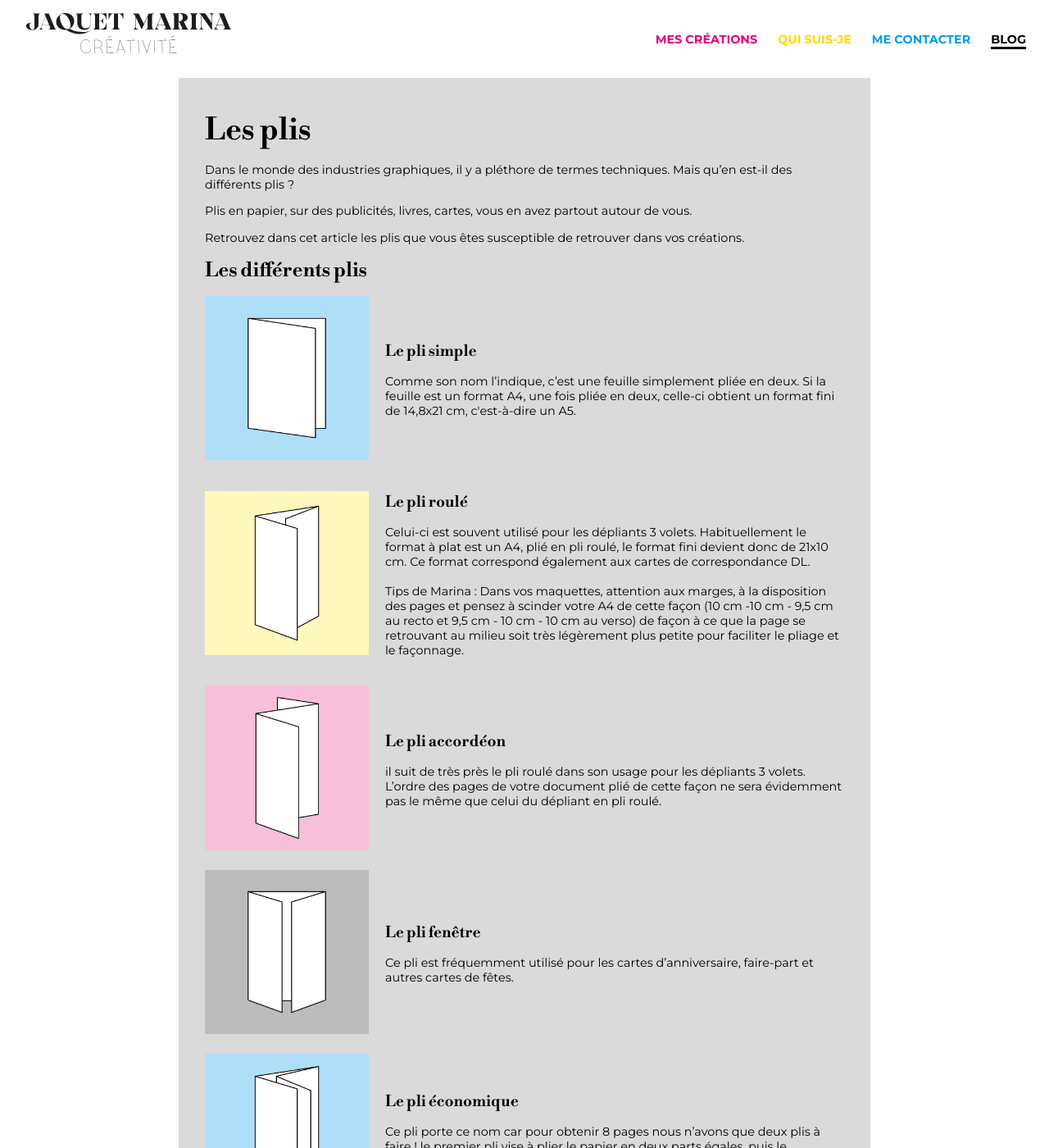
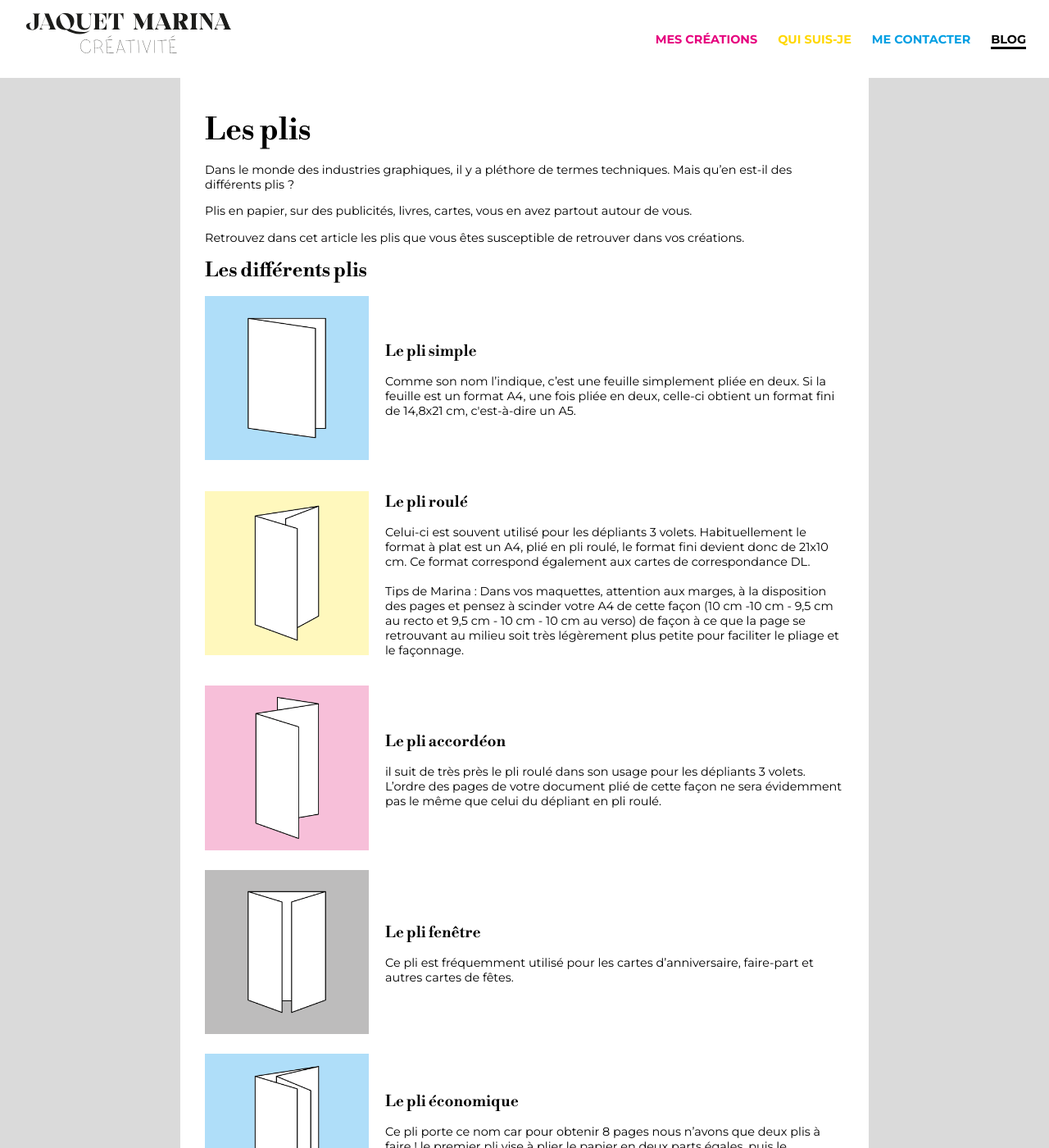
Before and after one commit to minaLagorio/minaLagorio.github.io, a Jekyll site: the page built from _posts/2024-10-24-les-PLIS.md, in a window 1280 px wide and 1400 px high. Shown: the whole window at 82% size. Built offline with Jekyll 4.4.1, drawn with Linux system fonts in a browser that asks for light colours.

Commit message:
Updates post styles

```diff
--- a/_layouts/post.html
+++ b/_layouts/post.html
@@ -3,6 +3,8 @@ layout: page
 ---
 
 <section class="post-content">
-    <h1>{{ page.title }}</h1>
-    {{ content }}
+    <div class="post-container">
+        <h1>{{ page.title }}</h1>
+        {{ content }}
+    </div>
 </section>
--- a/_sass/base.scss
+++ b/_sass/base.scss
@@ -162,7 +162,7 @@ footer a {
     margin-right: auto;
 }
 
-.post-content {
+.post-content .post-container {
     padding: 0 $h-gutter;
     max-width: $max-width-content;
     margin: 0 auto;
--- a/_sass/post.scss
+++ b/_sass/post.scss
@@ -1,3 +1,7 @@
+.post-content {
+    background-color: $color-gray;
+}
+
 .post-content img.small {
     width: 100px;
 }
@@ -8,10 +12,12 @@
     width: 400px;
 }
 
-.post-content {
+.post-content .post-container {
     padding-bottom: 100px;
     padding-top: 120px;
-    background-color: $color-gray;
+    padding-left: 30px;
+    padding-right: 30px;
+    background-color: white;
 }
 
 .post-content .container-row img {
```
